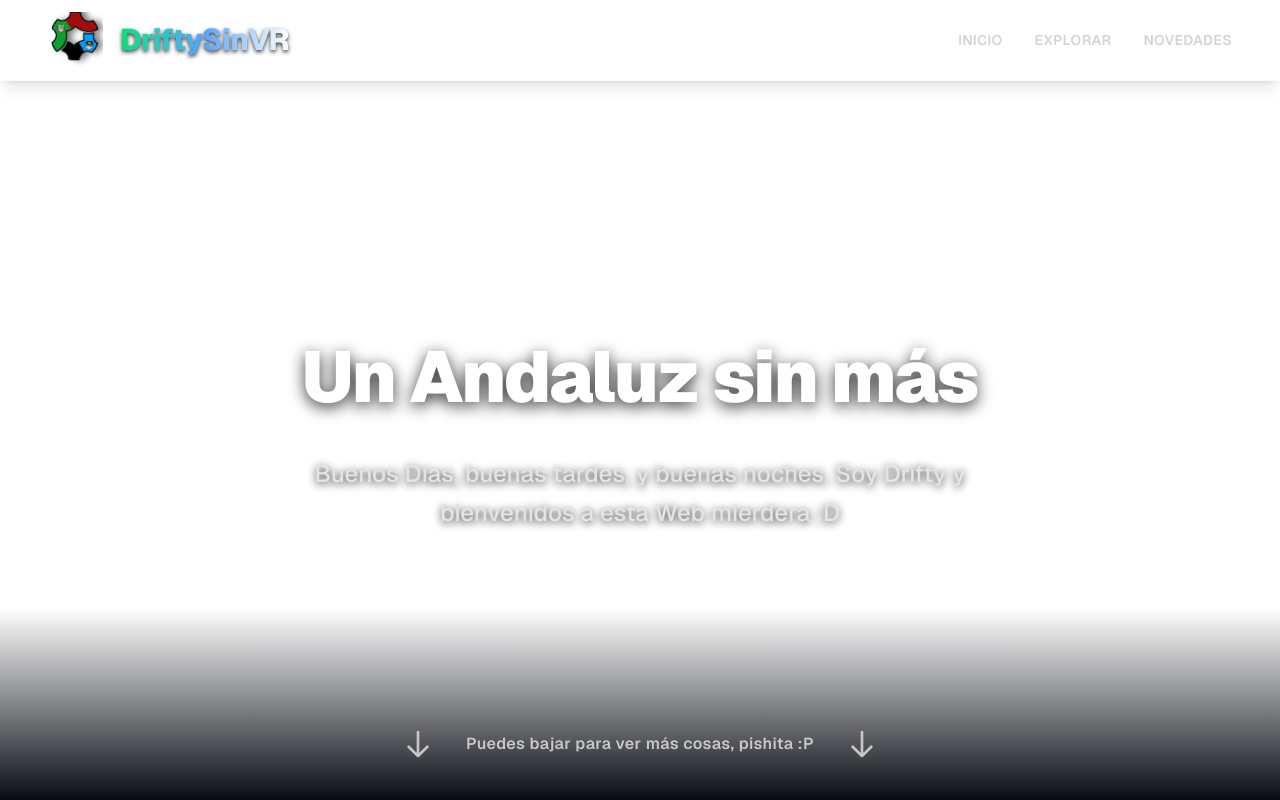
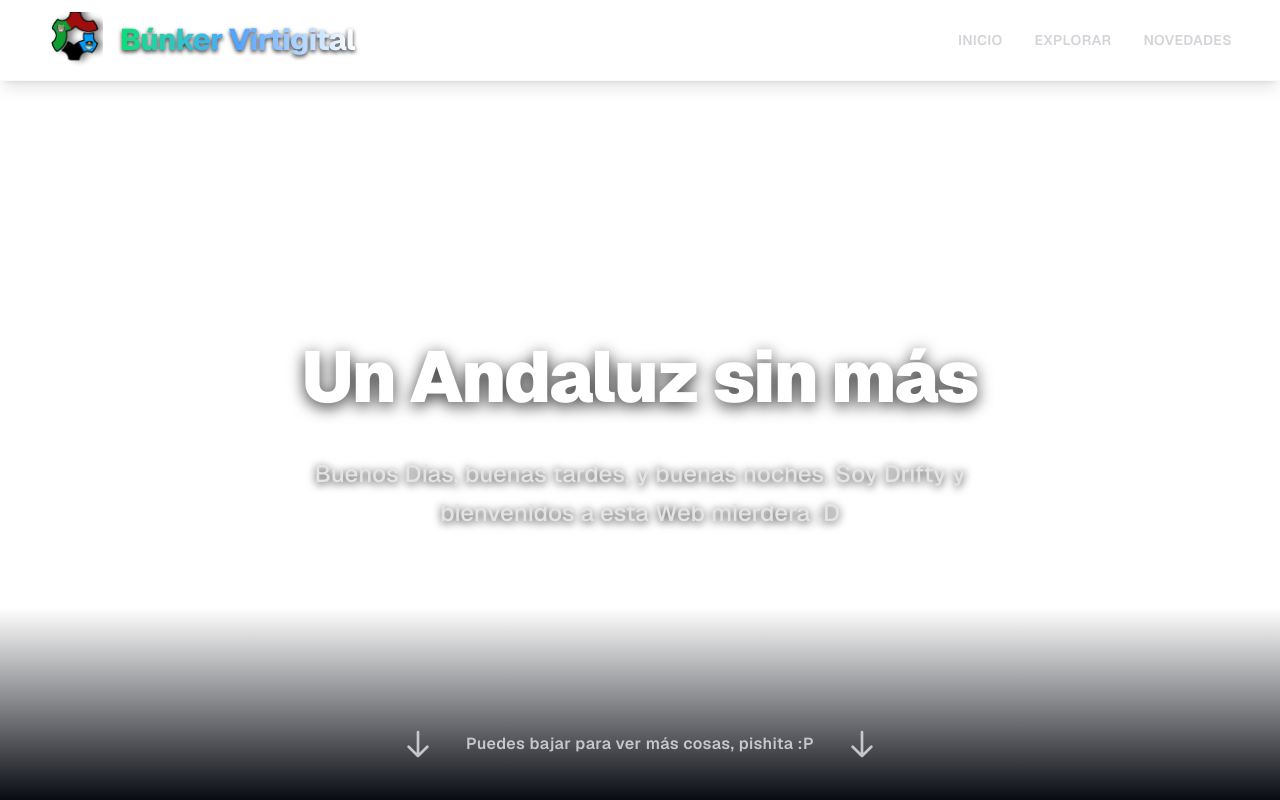
Before and after one commit to MentaSur/DriftyPrimerWeb, a Next.js app: page / in a window 1280 px wide. Shown: the top 800 px of the page. Built offline with nearby package versions, Linux system fonts and the light colour scheme.

Commit message:
Cambiar el nombre a Búnker Virtigital en la cabecera

```diff
--- a/src/app/page.tsx
+++ b/src/app/page.tsx
@@ -15,7 +15,7 @@ export default function Home() {
             priority
           />
           <span className="text-xl sm:text-3xl font-extrabold tracking-tight text-transparent bg-clip-text bg-gradient-to-r from-green-400 via-blue-400 to-white drop-shadow-[0_2px_2px_rgba(0,0,0,0.8)]">
-            DriftySinVR
+            Búnker Virtigital
           </span>
         </div>
 
```
